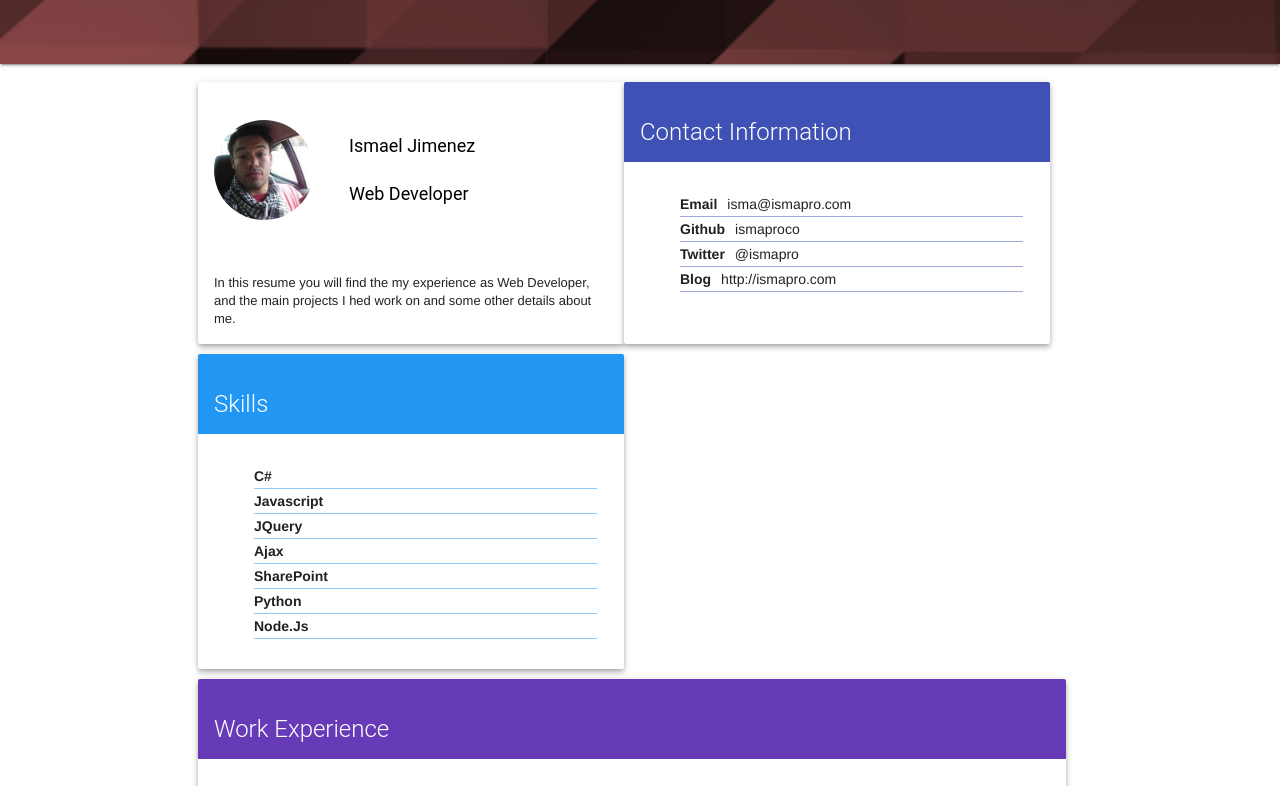
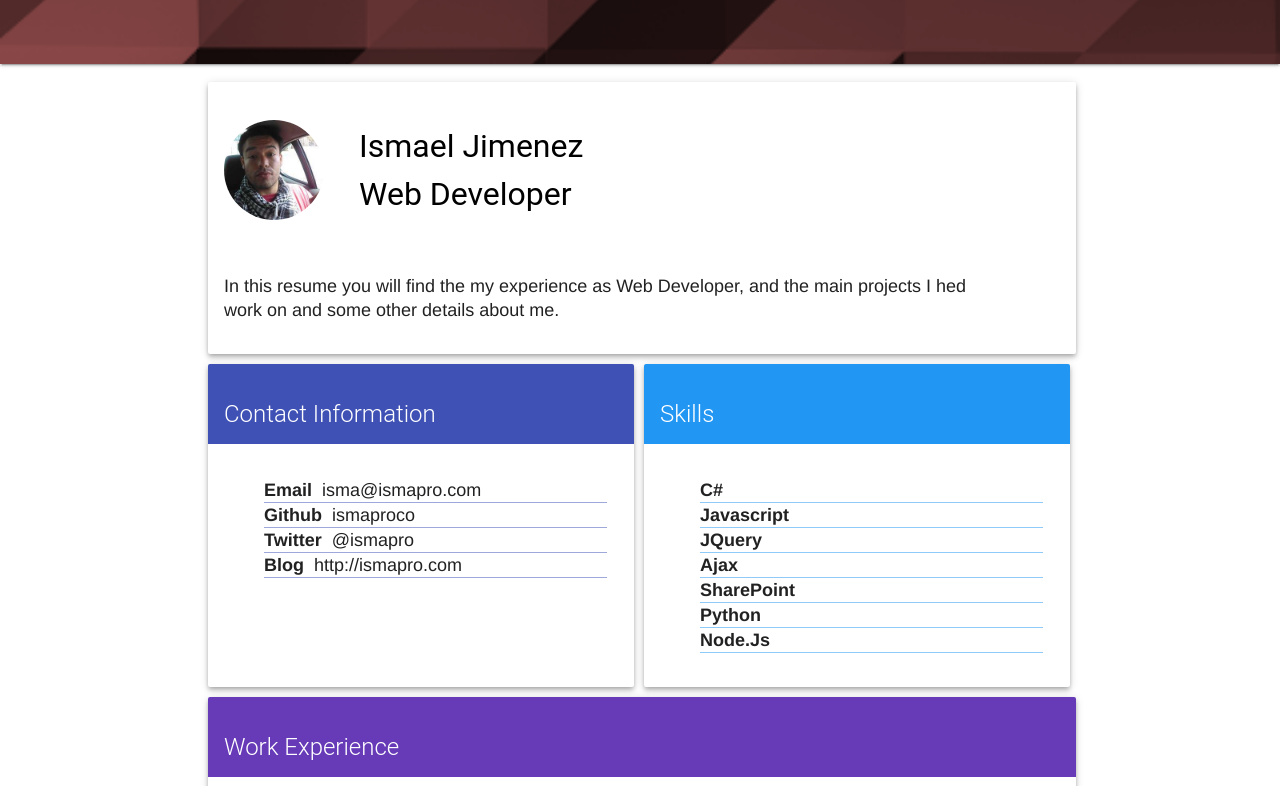
Before and after one commit to ismaproco/ismapro.github.io, a website: page materialIndex.html in a window 1280 px wide. Shown: the top 786 px of the page. Drawn offline with Linux system fonts and the light colour scheme.

```diff
--- a/css/materialIndex.css
+++ b/css/materialIndex.css
@@ -157,3 +157,45 @@
   font-weight: bold;;
   border-bottom: 1px solid #FF5722;
 }
+
+
+/* media quueries for tablets */
+
+@media screen
+  and (min-width: 500px) {
+
+  .welcome-title {
+    display: block;
+    margin: 0 10px 0 0;
+    font-size: 24px;
+  }
+
+}
+
+@media screen
+  and (min-width: 840px) {
+    .mdl-card {
+    margin: 10px 0 0 10px;
+  }
+
+  .welcome-title {
+    display: block;
+    margin: 0 10px 0 0;
+    font-size: 32px;
+  }
+
+  ol, p, ul {
+    font-size: 16px;
+  }
+}
+
+
+/* media queries for desktop */
+
+@media screen
+  and (min-width: 1024px) {
+
+  ol, p, ul {
+    font-size: 18px;
+  }
+}
--- a/materialIndex.html
+++ b/materialIndex.html
@@ -45,7 +45,7 @@
             <div class="mdl-grid welcome-grid" ng-controller="basicInformation as information">
 
                 <!-- welcome card-->
-                <div class="mdl-card mdl-cell--6-col mdl-cell--8-col-tablet mdl-shadow--4dp">
+                <div class="mdl-card mdl-cell--12-col mdl-shadow--4dp">
                   <div class="mdl-card__title">
                      <img src="/images/avatar.jpg" alt="avatar" class="biopic">
                      <h2>
@@ -54,7 +54,7 @@
                      </h2>
                   </div>
                   <div class="mdl-card__supporting-text">
-                  {{information.bio.welcomeDescription}}
+                  <p>{{information.bio.welcomeDescription}}</p>
                   </div>
                 </div>
 
```
